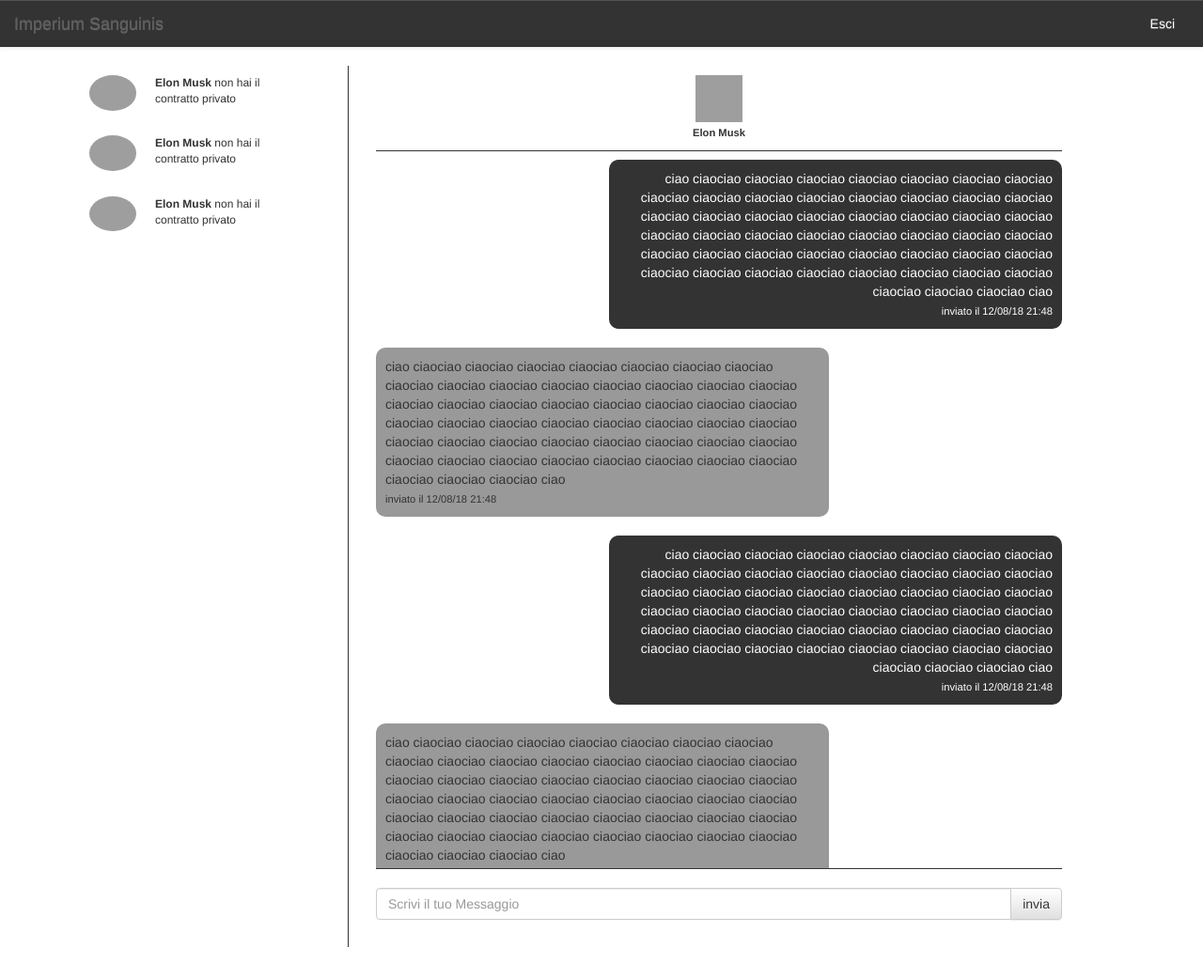
After one commit to marcelloroehrssen/is, a Symfony app: template templates/messenger/index.html.twig in a window 1280 px wide. The commit adds this page. Shown: the whole page at 94% size. Run offline with Twig, Linux system fonts and the light colour scheme; the template is opened without the code that fills it, so the values that code supplies are empty; some libraries are stand-ins or nearby versions; grey boxes are pictures that could not be loaded.

Commit message:
Agginto sistema di notifiche e cominciato sistema di messaggistica

```diff
--- /dev/null
+++ b/public/css/messenger.css
@@ -0,0 +1,101 @@
+.clear {
+    clear: both
+}
+
+.messenger .messenger-container {
+    width: 240px
+}
+
+.messenger .messenger-image {
+    width: 50px;
+    margin: 10px;
+    float: left
+}
+
+.messenger-image img {
+    width: 50px;
+    border-radius: 100%;
+}
+
+.messenger .messenger-message {
+    width: 150px;
+    margin: 10px;
+    font-size: 12px;
+    float: left
+}
+
+.messenger li {
+    cursor: pointer;
+}
+
+.messenger li:hover {
+    background: #999999;
+
+}
+
+.col-separator {
+    width: 0;
+    height: 90vh;
+    border-left: 1px solid #333;
+}
+
+.col-separator-container {
+    width: 0;
+}
+
+.message-subject {
+    padding: 10px;
+    background: white;
+    border-bottom: 1px solid #333;
+    margin-bottom: 10px;
+    position: absolute;
+    top: 0;
+    left: 0;
+    width: 100%;
+    z-index: 3;
+}
+
+.messenger-chat-right {
+    height: 90vh;
+    position: relative;
+    padding-top: 100px;
+}
+
+.messenger-chat {
+    overflow-y: scroll;
+    overflow-x: hidden;
+    height: 90%;
+}
+
+.message-input {
+    position: sticky;
+    bottom: 0;
+    right: 0;
+    height: 10%;
+    background: white;
+    border-top: 1px solid #333;
+    width: 100%;
+}
+
+.message {
+    padding: 10px;
+    max-width: 66%;
+    border-radius: 10px;
+}
+
+.my-message {
+    float: right;
+    text-align: right;
+    background: #333;
+    color: white;
+}
+
+.other-message {
+    float: left;
+    text-align: left;
+    background: #999;
+}
+
+.message-separator {
+    height: 20px;
+}
--- /dev/null
+++ b/public/js/messenger.js
@@ -0,0 +1,57 @@
+/* global $ */
+
+$(".messages").animate({ scrollTop: $(document).height() }, "fast");
+
+$("#profile-img").click(function() {
+    $("#status-options").toggleClass("active");
+});
+
+$(".expand-button").click(function() {
+    $("#profile").toggleClass("expanded");
+    $("#contacts").toggleClass("expanded");
+});
+
+$("#status-options ul li").click(function() {
+    $("#profile-img").removeClass();
+    $("#status-online").removeClass("active");
+    $("#status-away").removeClass("active");
+    $("#status-busy").removeClass("active");
+    $("#status-offline").removeClass("active");
+    $(this).addClass("active");
+
+    if($("#status-online").hasClass("active")) {
+        $("#profile-img").addClass("online");
+    } else if ($("#status-away").hasClass("active")) {
+        $("#profile-img").addClass("away");
+    } else if ($("#status-busy").hasClass("active")) {
+        $("#profile-img").addClass("busy");
+    } else if ($("#status-offline").hasClass("active")) {
+        $("#profile-img").addClass("offline");
+    } else {
+        $("#profile-img").removeClass();
+    };
+
+    $("#status-options").removeClass("active");
+});
+
+function newMessage() {
+    message = $(".message-input input").val();
+    if($.trim(message) == '') {
+        return false;
+    }
+    $('<li class="sent"><img src="http://emilcarlsson.se/assets/mikeross.png" alt="" /><p>' + message + '</p></li>').appendTo($('.messages ul'));
+    $('.message-input input').val(null);
+    $('.contact.active .preview').html('<span>You: </span>' + message);
+    $(".messages").animate({ scrollTop: $(document).height() }, "fast");
+};
+
+$('.submit').click(function() {
+    newMessage();
+});
+
+$(window).on('keydown', function(e) {
+    if (e.which == 13) {
+        newMessage();
+        return false;
+    }
+});
--- a/templates/index/index.html.twig
+++ b/templates/index/index.html.twig
@@ -1,6 +1,6 @@
 {% extends 'base.layout.html.twig' %}
 
-{% block title %}Hello {{ controller_name }}!{% endblock %}
+{% block title %}Dashboard{% endblock %}
 
 {% block stylesheets %}
     <link rel="stylesheet" href="{{ asset('css/menu.css') }}" />
@@ -35,7 +35,7 @@
             <div class="col-md-4 col-xs-12 align-middle">
                 <div class="position-relative">
                     <div class="menu-icon-big text-center {% if is_granted("ROLE_REGISTERED") %}active{% endif %}" data-toggle="tooltip" data-placement="right" title="Messaggi {% if not is_granted("ROLE_REGISTERED") %} - non sei censito{% endif %}">
-                        {% if is_granted("ROLE_REGISTERED") %}<a href="#" class="menu-link"></a>{% endif %}
+                        {% if is_granted("ROLE_REGISTERED") %}<a href="{{ path('messenger') }}" class="menu-link"></a>{% endif %}
                         <i class="fa fa-envelope-o" aria-hidden="true"></i>
                     </div>
                 </div>
--- /dev/null
+++ b/templates/messenger/index.html.twig
@@ -0,0 +1,150 @@
+{% extends 'base.layout.html.twig' %}
+
+{% block title %}Messenger{% endblock %}
+
+{% block stylesheets %}
+    <link rel="stylesheet" href="{{ asset('css/messenger.css') }}"/>
+{% endblock %}
+
+{% block javascripts %}
+    <script src="{{ asset('js/messenger.js') }}"></script>
+{% endblock %}
+
+{% block body %}
+    <div class="container">
+        <div class="col-lg-3 col-xs-12">
+            <ul class="messenger list-unstyled">
+                <li>
+                    <div class="messenger-container">
+                        <div class="messenger-image">
+                            <img src="//ui-avatars.com/api/?name=Elon+Musk&size=50&rounded=true"/>
+                        </div>
+                        <div class="messenger-message">
+                            <p><strong>Elon Musk</strong> non hai il contratto privato</p>
+                        </div>
+                        <div class="clear"></div>
+                    </div>
+                </li>
+                <li>
+                    <div class="messenger-container">
+                        <div class="messenger-image">
+                            <img src="//ui-avatars.com/api/?name=Elon+Musk&size=50&rounded=true"/>
+                        </div>
+                        <div class="messenger-message">
+                            <p><strong>Elon Musk</strong> non hai il contratto privato</p>
+                        </div>
+                        <div class="clear"></div>
+                    </div>
+                </li>
+                <li>
+                    <div class="messenger-container">
+                        <div class="messenger-image">
+                            <img src="//ui-avatars.com/api/?name=Elon+Musk&size=50&rounded=true"/>
+                        </div>
+                        <div class="messenger-message">
+                            <p><strong>Elon Musk</strong> non hai il contratto privato</p>
+                        </div>
+                        <div class="clear"></div>
+                    </div>
+                </li>
+            </ul>
+        </div>
+        <div class="col-lg-1 hidden-xs col-separator-container">
+            <div class="col-separator"></div>
+        </div>
+        <div class="col-lg-8 col-xs-12">
+            <div class="messenger-chat-right">
+                <div class="message-subject text-center">
+                    <img width="50" height="50" src="//ui-avatars.com/api/?name=Elon+Musk&size=50&rounded=true"/>
+                    <br />
+                    <strong><small>Elon Musk</small></strong>
+                </div>
+                <div class="messenger-chat">
+                    <div class="row">
+                        <div class="col-lg-12">
+                            <div class="message my-message">
+                                ciao ciaociao ciaociao ciaociao ciaociao ciaociao ciaociao ciaociao ciaociao ciaociao
+                                ciaociao ciaociao ciaociao ciaociao ciaociao ciaociao ciaociao ciaociao ciaociao
+                                ciaociao ciaociao ciaociao ciaociao ciaociao ciaociao ciaociao ciaociao ciaociao
+                                ciaociao ciaociao ciaociao ciaociao ciaociao ciaociao ciaociao ciaociao ciaociao
+                                ciaociao ciaociao ciaociao ciaociao ciaociao ciaociao ciaociao ciaociao ciaociao
+                                ciaociao ciaociao ciaociao ciaociao ciaociao ciao
+                                <div>
+                                    <small>inviato il 12/08/18 21:48</small>
+                                </div>
+                            </div>
+                        </div>
+                    </div>
+                    <div class="row">
+                        <div class="message-separator"></div>
+                    </div>
+                    <div class="row">
+                        <div class="col-lg-12">
+                            <div class="message other-message">
+                                ciao ciaociao ciaociao ciaociao ciaociao ciaociao ciaociao ciaociao ciaociao ciaociao
+                                ciaociao ciaociao ciaociao ciaociao ciaociao ciaociao ciaociao ciaociao ciaociao
+                                ciaociao ciaociao ciaociao ciaociao ciaociao ciaociao ciaociao ciaociao ciaociao
+                                ciaociao ciaociao ciaociao ciaociao ciaociao ciaociao ciaociao ciaociao ciaociao
+                                ciaociao ciaociao ciaociao ciaociao ciaociao ciaociao ciaociao ciaociao ciaociao
+                                ciaociao ciaociao ciaociao ciaociao ciaociao ciao
+                                <div>
+                                    <small>inviato il 12/08/18 21:48</small>
+                                </div>
+                            </div>
+                        </div>
+                    </div>
+                    <div class="row">
+                        <div class="message-separator"></div>
+                    </div>
+                    <div class="row">
+                        <div class="col-lg-12">
+                            <div class="message my-message">
+                                ciao ciaociao ciaociao ciaociao ciaociao ciaociao ciaociao ciaociao ciaociao ciaociao
+                                ciaociao ciaociao ciaociao ciaociao ciaociao ciaociao ciaociao ciaociao ciaociao
+                                ciaociao ciaociao ciaociao ciaociao ciaociao ciaociao ciaociao ciaociao ciaociao
+                                ciaociao ciaociao ciaociao ciaociao ciaociao ciaociao ciaociao ciaociao ciaociao
+                                ciaociao ciaociao ciaociao ciaociao ciaociao ciaociao ciaociao ciaociao ciaociao
+                                ciaociao ciaociao ciaociao ciaociao ciaociao ciao
+                                <div>
+                                    <small>inviato il 12/08/18 21:48</small>
+                                </div>
+                            </div>
+                        </div>
+                    </div>
+                    <div class="row">
+                        <div class="message-separator"></div>
+                    </div>
+                    <div class="row">
+                        <div class="col-lg-12">
+                            <div class="message other-message">
+                                ciao ciaociao ciaociao ciaociao ciaociao ciaociao ciaociao ciaociao ciaociao ciaociao
+                                ciaociao ciaociao ciaociao ciaociao ciaociao ciaociao ciaociao ciaociao ciaociao
+                                ciaociao ciaociao ciaociao ciaociao ciaociao ciaociao ciaociao ciaociao ciaociao
+                                ciaociao ciaociao ciaociao ciaociao ciaociao ciaociao ciaociao ciaociao ciaociao
+                                ciaociao ciaociao ciaociao ciaociao ciaociao ciaociao ciaociao ciaociao ciaociao
+                                ciaociao ciaociao ciaociao ciaociao ciaociao ciao
+                                <div>
+                                    <small>inviato il 12/08/18 21:48</small>
+                                </div>
+                            </div>
+                        </div>
+                    </div>
+                    <div class="row">
+                        <div class="message-separator"></div>
+                    </div>
+                </div>
+                <div class="message-input">
+                    <form>
+                        <br />
+                        <div class="input-group">
+                            <input type="text" class="form-control" placeholder="Scrivi il tuo Messaggio"/>
+                            <span class="input-group-btn">
+                                <button class="btn btn-default" type="button">invia</button>
+                            </span>
+                        </div>
+                    </form>
+                </div>
+            </div>
+        </div>
+    </div>
+{% endblock %}
```
Also changed, not shown: assets/css/messenger.css (added, +101 -0 lines), src/Controller/MessengerController.php (added, +24 -0 lines), src/Entity/Message.php (added, +202 -0 lines), src/Repository/MessageRepository.php (added, +20 -0 lines), src/Utils/MessageSystem.php (added, +87 -0 lines), assets/js/messenger.js (added), src/Repository/NotificationsRepository.php (line endings or trailing spaces), 1 other file.
